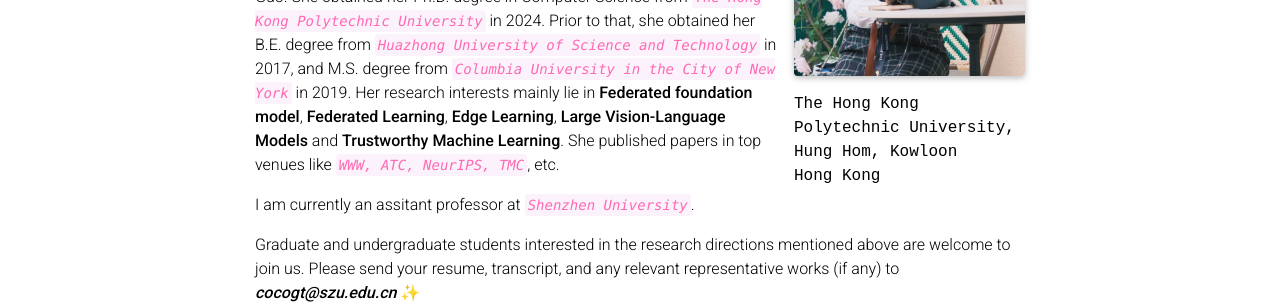
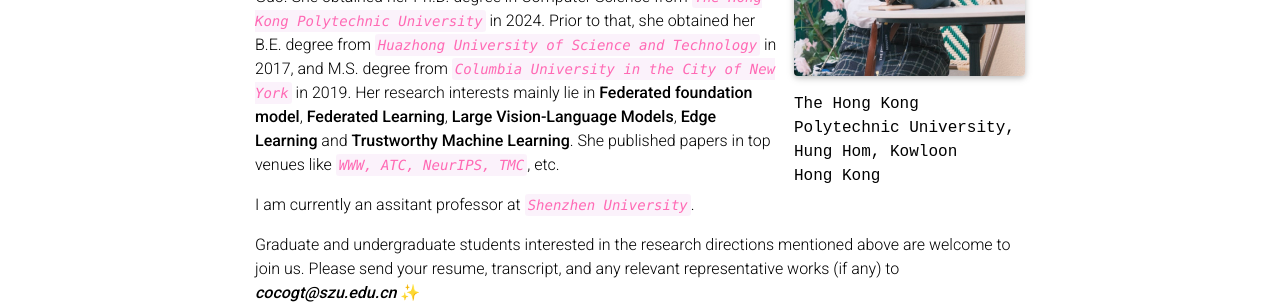
Before and after one commit to cocogt96/cocogt96.github.io, a Jekyll site: the page built from _pages/about.md, in a window 1280 px wide. Shown: the part 352-656 px from the top of the page. Built offline with Jekyll 4.4.1, drawn with Linux system fonts in a browser that asks for light colours; full-size pictures stand in for the smaller copies a plugin makes; emoji names are drawn with the system emoji font; comment, search, counter and statistics services are not loaded; a style sheet for code colours, icons or effects is not loaded.

```diff
--- a/_pages/about.md
+++ b/_pages/about.md
@@ -24,7 +24,7 @@ social: false  # includes social icons at the bottom of the page
 
 Thank you for stopping by. :notes:
 
-Tao Guo was a member of the Pervasive Edge Intelligence Lab at ***`The Hong Kong Polytechnic University (PEILab)`***, directed by Prof. Song Guo. She obtained her Ph.D. degree in Computer Science from ***`The Hong Kong Polytechnic University`*** in 2024. Prior to that, she obtained her B.E. degree from ***`Huazhong University of Science and Technology`*** in 2017, and M.S. degree from ***`Columbia University in the City of New York`*** in 2019. Her research interests mainly lie in **Federated foundation model**, **Federated Learning**, **Edge Learning**, **Large Vision-Language Models** and **Trustworthy Machine Learning**. She published papers in top venues like ***`WWW, ATC, NeurIPS, TMC`***, etc.
+Tao Guo was a member of the Pervasive Edge Intelligence Lab at ***`The Hong Kong Polytechnic University (PEILab)`***, directed by Prof. Song Guo. She obtained her Ph.D. degree in Computer Science from ***`The Hong Kong Polytechnic University`*** in 2024. Prior to that, she obtained her B.E. degree from ***`Huazhong University of Science and Technology`*** in 2017, and M.S. degree from ***`Columbia University in the City of New York`*** in 2019. Her research interests mainly lie in **Federated foundation model**, **Federated Learning**, **Large Vision-Language Models**, **Edge Learning** and **Trustworthy Machine Learning**. She published papers in top venues like ***`WWW, ATC, NeurIPS, TMC`***, etc.
 
 I am currently an assitant professor at ***`Shenzhen University`***.
 
```
